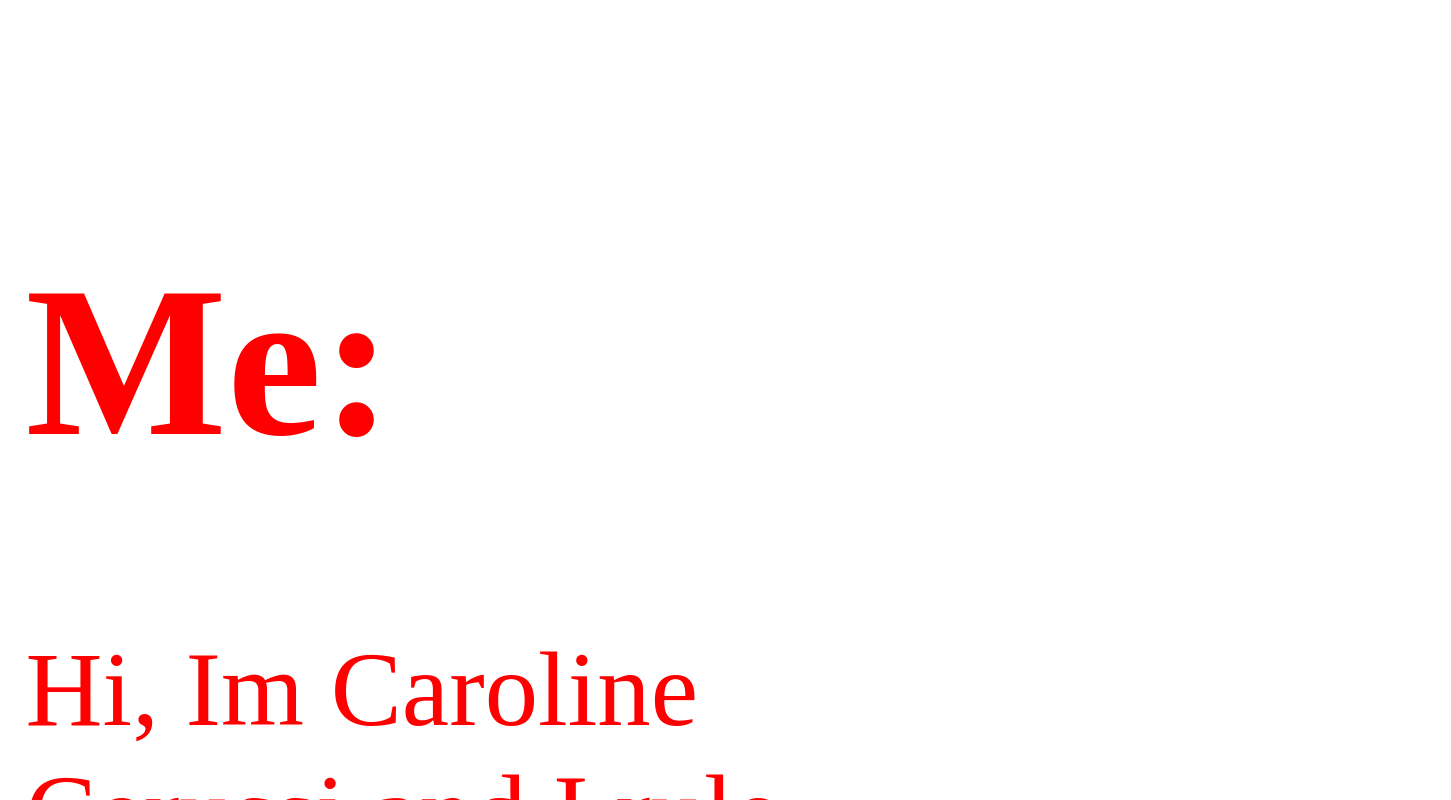
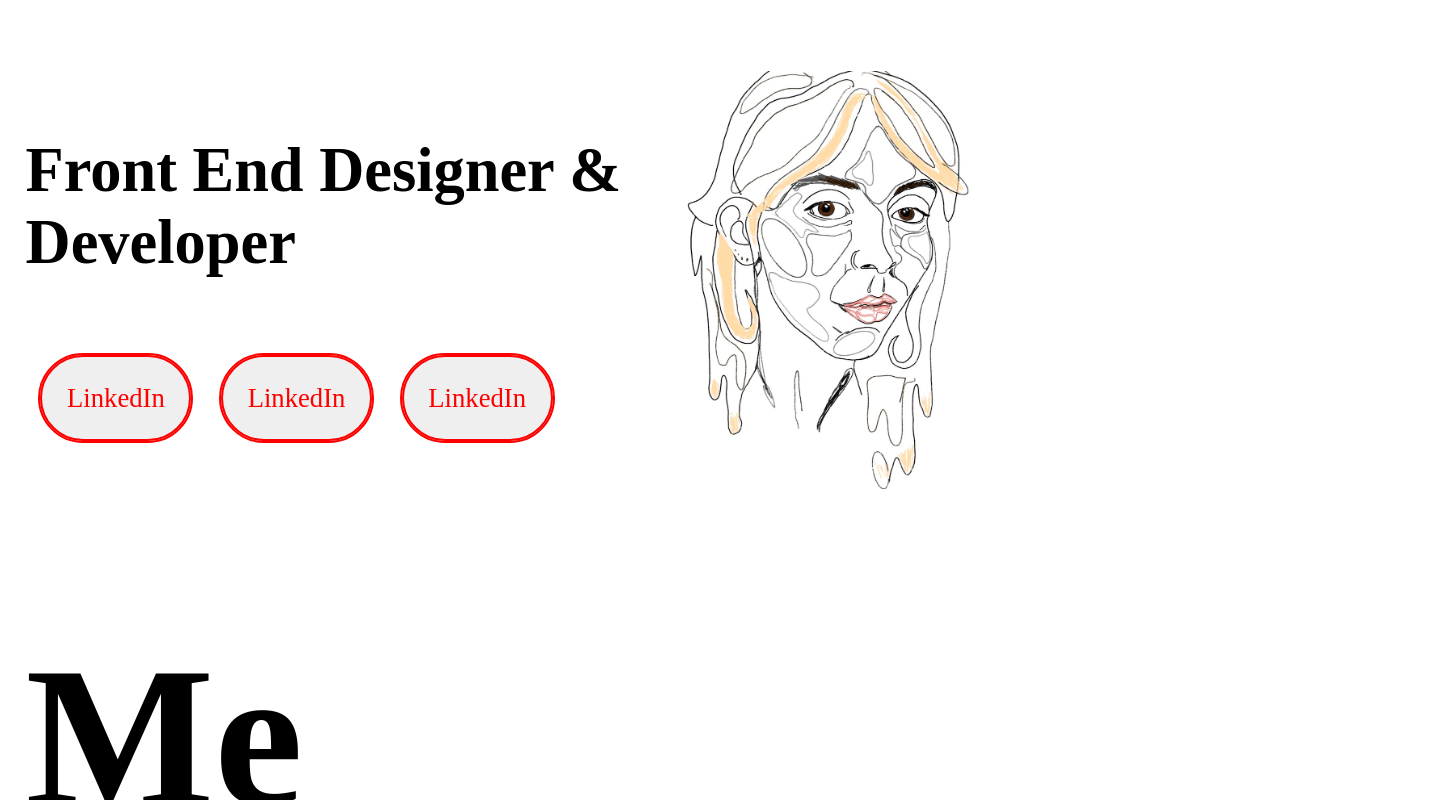
Before and after one commit to carolinecerussi/Personal-Site, a React (Create React App) app: page / in a window 1280 px wide. Shown: the part 900-1700 px from the top of the page, 1451 px wide, since content can reach past the window. Built offline with nearby package versions, Linux system fonts and the light colour scheme.

Commit message:
add css styling on header and project files

```diff
--- a/src/AboutMe.js
+++ b/src/AboutMe.js
@@ -3,46 +3,67 @@ import './index.css';
 
 function Header() {
     const titleStyle = {
-        color: "red",
-        fontSize: '80pt',
+        color: "black",
+        fontSize: '100pt',
         fontFamily: "KiTestRings OutliNe",
-        backgroundColor: 'white',
-        width: '70%',
+        backgroundColor: 'transparent',
+        width: '50%',
         float: 'left',
 
     }
+    const paragraphStyle = {
+        marginTop: '5%',
+        fontSize: '20pt',
+        width: '80%',
+        float: 'left',
+        lineHeight: '25pt',
 
-    const paragraphStyle = {
-        color: 'red',
-        fontSize: '24pt',
-        fontFamily: "KiTestRings OutliNe",
-        width: '30%',
-        textAlign: 'left',
-        float: 'left',
     }
+
     const linkStyle = {
-        width: '40%',
-        float: 'left',
-        marginBottom:'20pt',
-
-
+        width: '50%',
+        float: 'right',
     }
 
     return (
         <React.Fragment>
-
-            <div className="aboutMe" style={titleStyle}>
-
-                <h1>Me:</h1>
-                <p>Hi, Im Caroline Cerussi and I rule</p>
-       </div>
             <div className="button" style={linkStyle} >
                 <button className="button" type="button" ><p>LinkedIn</p></button>
                 <button className="button" type="button" ><p>LinkedIn</p></button>
                 <button className="button" type="button" ><p>LinkedIn</p></button>
             </div>
+            <div className="aboutMe" style={titleStyle}>
+                <h2>Me</h2>
+                <br /> <p>
+
+                </p>
+            </div>
+            <div className='aboutMe' style={paragraphStyle} >
+
+                <h2>Who I Am-</h2>
+                <br />
+                <p>
+                    CAROLINE CERUSSI <br />
+                    29 <br />
+                    Portland, Oregon <br />
+                    Scorpio/Sagittarius <br />
+                    <br /><br />
+                    Degree in Industrial Design from <br />
+                    Pratt Institute of Art and Design
+                    <br /><br />
+                    Coding Certificate from <br />
+                    Epicodus Coding Program <br />
+                    ( React, JavaScript, Html, CSS, C#)</p>
+                    <br/><br/><br/>
+                    <h2>My Perogative-</h2>
+                <br />
+                <p>As a  coder and product designer, I am driven by a deep love for creating innovative and visually captivating experiences. My journey has been shaped by a  blend of emotional and educational experiences throughout my life, which have left me with a unique perspective that I attempt to bring to anything I create. By combining my knowledge of product development and design with my newfound coding skills, I strive to craft responsive and interesting designs that seamlessly blend form and function.
+
+                    My ultimate goal is to find fulfilling work that not only allows me to further develop my front-end development skillset, but also offers a nurturing environment where I can grow and learn from a reliable and positive company. I am so eager to contribute my perspective, dedication, and collaborative spirit to projects that push the boundaries of design and technology, and in doing so, make a meaningful impact in the digital and physical realm. </p>
+                <br />
 
 
+            </div>
         </React.Fragment>
     )
 
--- a/src/Header.js
+++ b/src/Header.js
@@ -12,7 +12,6 @@ function Header() {
 		fontFamily: "KiTestRings OutliNe",
 		backgroundColor: 'white',
         width: '50%',
-        float: 'left',
 
         }
 
@@ -21,14 +20,13 @@ function Header() {
 		fontSize: '40pt',
 		fontFamily: "KiTestRings OutliNe",
 		backgroundColor: 'transparent',
-        width: '20%',
+        width: '50%',
         float:'left',
-        marginTop: '-8%',
+
 
 	}
     const projectPhoto = {
 float:'right',
-marginTop:'10%',
 width:'50%',
 	}
 
@@ -52,7 +50,7 @@ width:'50%',
         <img src={project} alt="project" width='50%'/>
                 </div>
             <div className="aboutHead" style={aboutHead}>
-            <h3>Front End Designer</h3>
+            <h3>Front End Designer & Developer</h3>
         </div>
 
         </React.Fragment>
--- a/src/Projects.js
+++ b/src/Projects.js
@@ -7,27 +7,27 @@ function Header() {
 		fontSize: '80pt',
 		fontFamily: "KiTestRings OutliNe",
 		backgroundColor: 'black',
-        width: '100%',
         textAlign: 'center',
         float: 'left',
+        width:'100%',
+        marginTop: '20pt',
         }
 
     const projectDecription = {
 		color: "white",
 		fontSize: '30pt',
 		backgroundColor: 'black',
-        width: '100%',
         textAlign: 'center',
-        padding: '8%',
-        float: 'left',
+        padding: '5%',
+        float:'left',
+        margin: '2%',
+
 
 	}
     const projectPhoto = {
-		backgroundColor: 'transparent',
-        width: '40%',
+		backgroundColor: 'black',
+        width: '100%',
         textAlign: 'center',
-        marginLeft: '30%',
-
 	}
 
 
@@ -36,9 +36,10 @@ function Header() {
 
         <div className="projectTitle" style={projectTitle}>
            <h2>Code</h2>
+           <div className="projectPhoto" style={projectPhoto}>
            <h3>Number One</h3>
-           <div className="projectPhoto" style={projectPhoto}>
-        <img src={project} alt="project" />
+
+        <img src={project} alt="project" width='20%' />
                 </div>
       </div>
             <div className="projectDescription" style={projectDecription}>
--- a/src/headerStyle.css
+++ b/src/headerStyle.css
@@ -11,11 +11,12 @@
     border: var(--outline);
     outline-offset: -4px;
     transition: outline-offset 200ms ease;
-    margin: 10pt;
+    margin: 2%;
     border-radius: 50pt;
     min-width: 10%;
     font-family: "KiTestRings OutliNe";
     font-size: 20pt;
+    padding-inline: 20pt;
 
   }
 
@@ -26,3 +27,7 @@
     color:black;
 
   }
+
+body {
+    width: 100%;
+}
```
